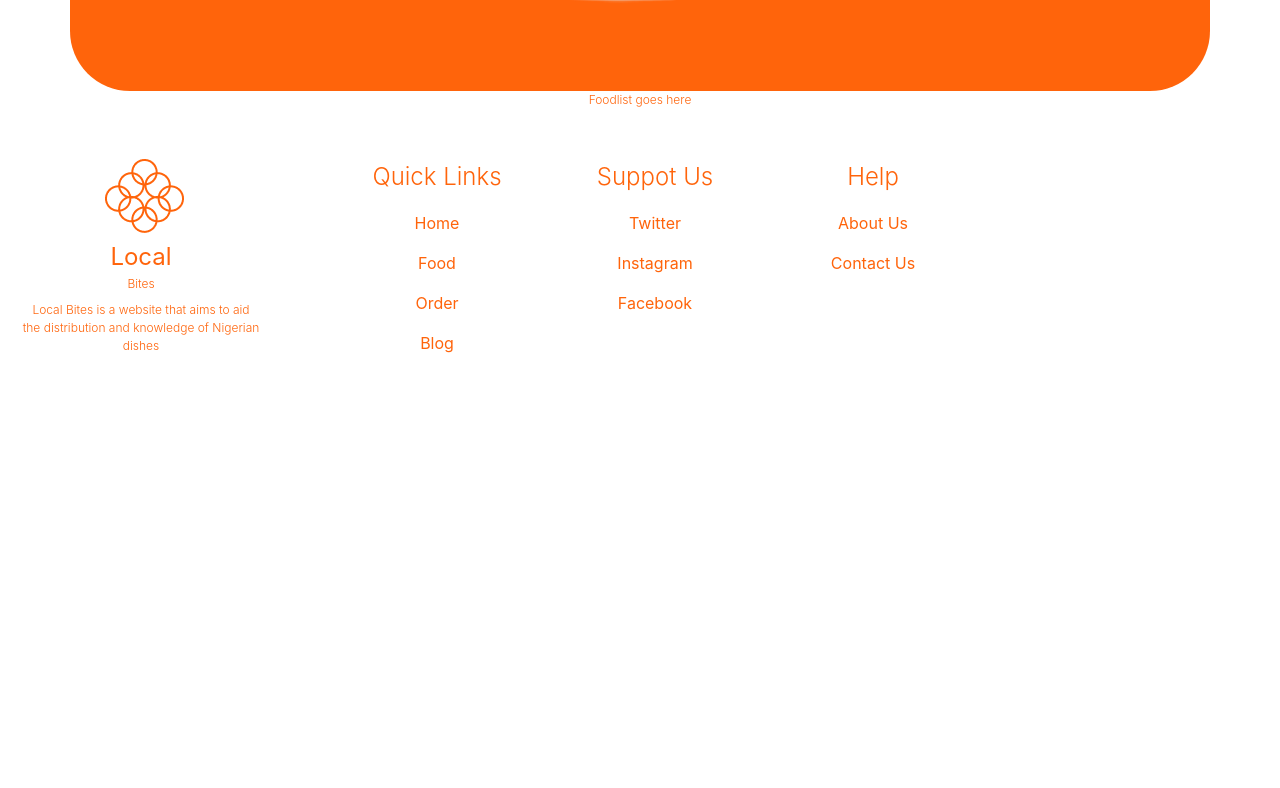
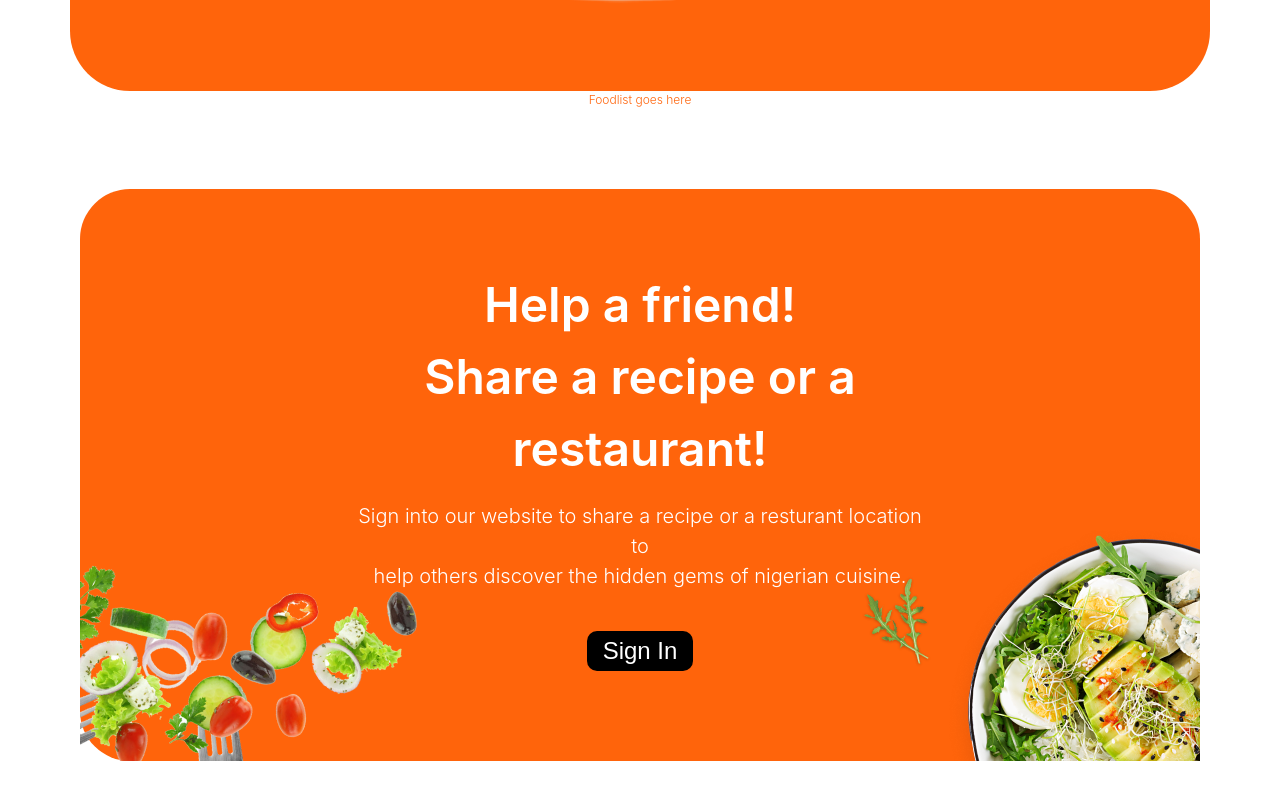
Before and after one commit to WestDrex/Local-Bites, a React (Vite) app: page /recipe in a window 1280 px wide. Shown: the part 1892-2680 px from the top of the page. Before the commit the page ends 2309 px from the top, so only its background shows below. Built offline with nearby package versions, Linux system fonts and the light colour scheme.

Commit message:
RecipePageShare done :)

```diff
--- a/src/Pages/RecipePage.jsx
+++ b/src/Pages/RecipePage.jsx
@@ -3,6 +3,7 @@ import Navbar from "../Components/navbar";
 import HomeFooter from "../Components/homeFooter";
 import RecipePageHero from "./RecipePageComponents/RecipePageHero";
 import RecipePageFoodlist from "./RecipePageComponents/RecipePageFoodlist";
+import RecipePageShare from "./RecipePageComponents/RecipePageShare";
 import "../Styles/RecipePage.css";
 
 export default function RecipesPage() {
@@ -11,6 +12,7 @@ export default function RecipesPage() {
       <Navbar />
       <RecipePageHero />
       <RecipePageFoodlist />
+      <RecipePageShare />
       <HomeFooter />
     </div>
   );
--- /dev/null
+++ b/src/Pages/RecipePageComponents/RecipePageShare.css
@@ -0,0 +1,56 @@
+* {
+    margin: 0;
+    padding: 0;
+    box-sizing: border-box;
+}
+.foodShare {
+    width: 100%;
+    max-width: 1519px;
+    margin-left: auto;
+    margin-right: auto;
+    padding: 80px 80px 74px 80px;
+}
+.shareContainer {
+    position: relative;
+    border-radius: 50px;
+    background-color: #FF640B;
+}
+.midText {
+    padding-top: 80px;
+    margin-left: auto;
+    margin-right: auto;
+    width: 52%;
+    padding-bottom: 90px;
+}
+.midText h1 {
+    text-align: center;
+    color: white;
+    font-size: 48px;
+    font-weight: 600;
+}
+.midText p {
+    margin-top: 16px;
+    text-align: center;
+    color: white;
+    font-size: 20px;
+    font-weight: 300;
+}
+.midText button {
+    margin-top: 40px;
+    color: white;
+    background-color: black;
+    font-size: 24px;
+    margin-left: auto;
+    margin-right: auto;
+    border-radius: 10px;
+}
+.vegRight {
+    position: absolute;
+    right: 0;
+    bottom: 0;
+}
+.vegLeft {
+    position: absolute;
+    left: 0;
+    bottom: 0;
+}
--- /dev/null
+++ b/src/Pages/RecipePageComponents/RecipePageShare.jsx
@@ -0,0 +1,26 @@
+import React from "react";
+import vegRight from "../../assets/Images/Photo.png";
+import vegLeft from "../../assets/Images/veggie.png";
+import "../RecipePageComponents/RecipePageShare.css";
+
+export default function RecipePageShare() {
+    return (
+        <div className="foodShare">
+            <div className="shareContainer">
+                <div className="midText">
+                    <h1>Help a friend!<br/>Share a
+                    recipe or a restaurant!</h1>
+                    <p>Sign into our website to
+                        share a recipe or a
+                        resturant location to<br/>
+                        help others discover the
+                        hidden gems of nigerian
+                        cuisine.</p>
+                    <button>Sign In</button>
+                </div>
+            <img className="vegLeft" src={vegLeft} alt="veggies" />
+            <img className="vegRight" src={vegRight} alt="salad" />
+            </div>
+        </div>
+    )
+}
```
Also changed, not shown: src/assets/Images/Photo.png (added), src/assets/Images/veggie.png (added).
